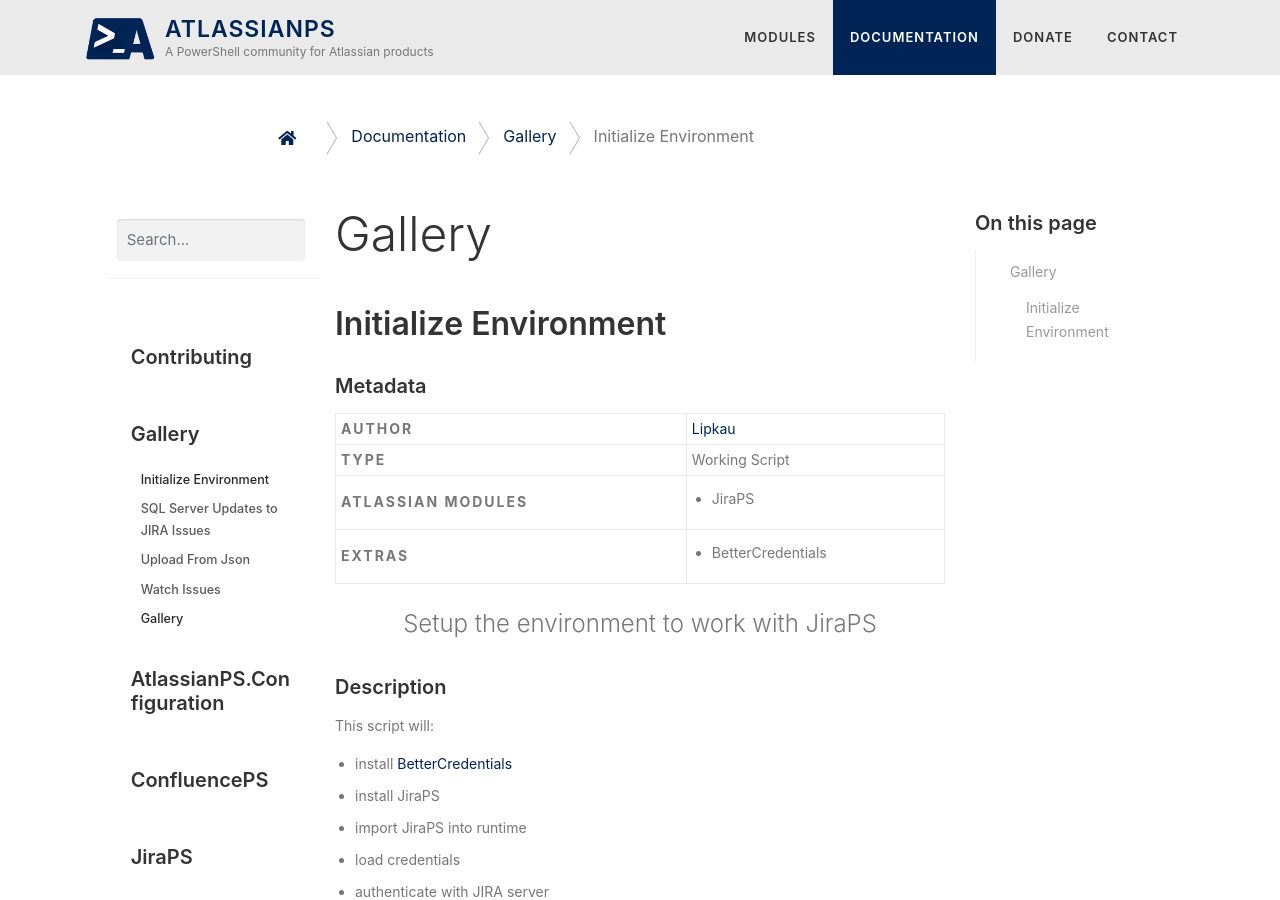
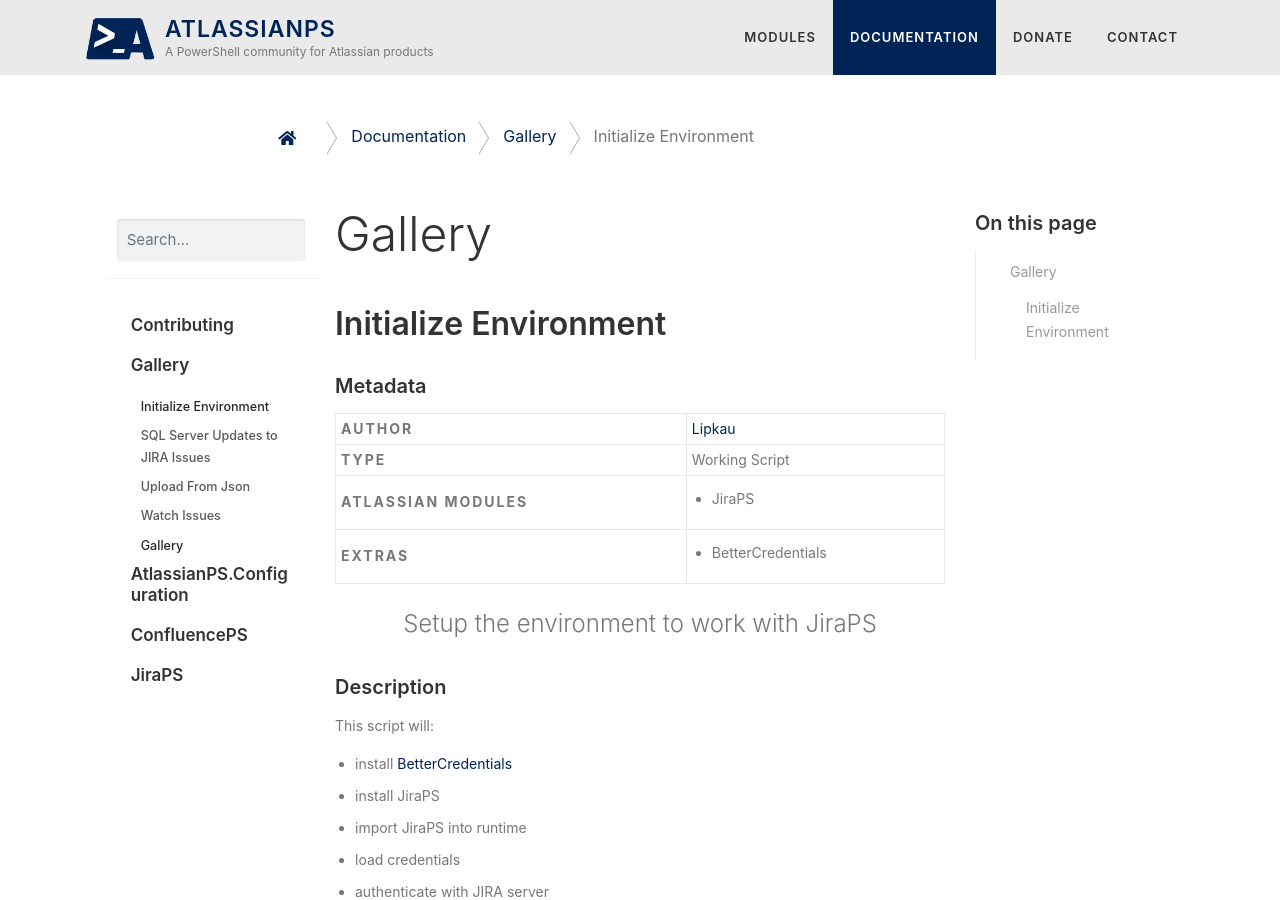
Before and after one commit to AtlassianPS/AtlassianPS.github.io, a Jekyll site: the page built from docs/Gallery/InitializeEnvironment.md, in a window 1280 px wide and 900 px high. Built offline with Jekyll 4.4.1, drawn with Linux system fonts in a browser that asks for light colours; nearby versions of some CDN libraries; comment, search, counter and statistics services are not loaded.

Commit message:
Updated title size of sidebar

```diff
--- a/_includes/sidenav.html
+++ b/_includes/sidenav.html
@@ -8,7 +8,7 @@
 </nav>
 <nav class="bd-links d-none d-md-block" id="bd-docs-nav">
 {% for module in documentation[0].childs %}
-<a class="bd-toc-link" href="/{{ module.path }}"><h3 class="bd-toc-item">{{ module.name }}</h3></a>
+    <a class="bd-toc-link" href="/{{ module.path }}"><h4 class="bd-toc-item">{{ module.name }}</h4></a>
 
     {% if page.url contains module.path %}
         {% if module.groups %}
--- a/_layouts/gallery.html
+++ b/_layouts/gallery.html
@@ -3,7 +3,7 @@
 ---
 
 {% if page.title != "Gallery" %}
-<h1><a href="/docs/Gallery">Gallery</a></h1>
+<h1>Gallery</h1>
 {% endif %}
 
 {{ content }}
```
